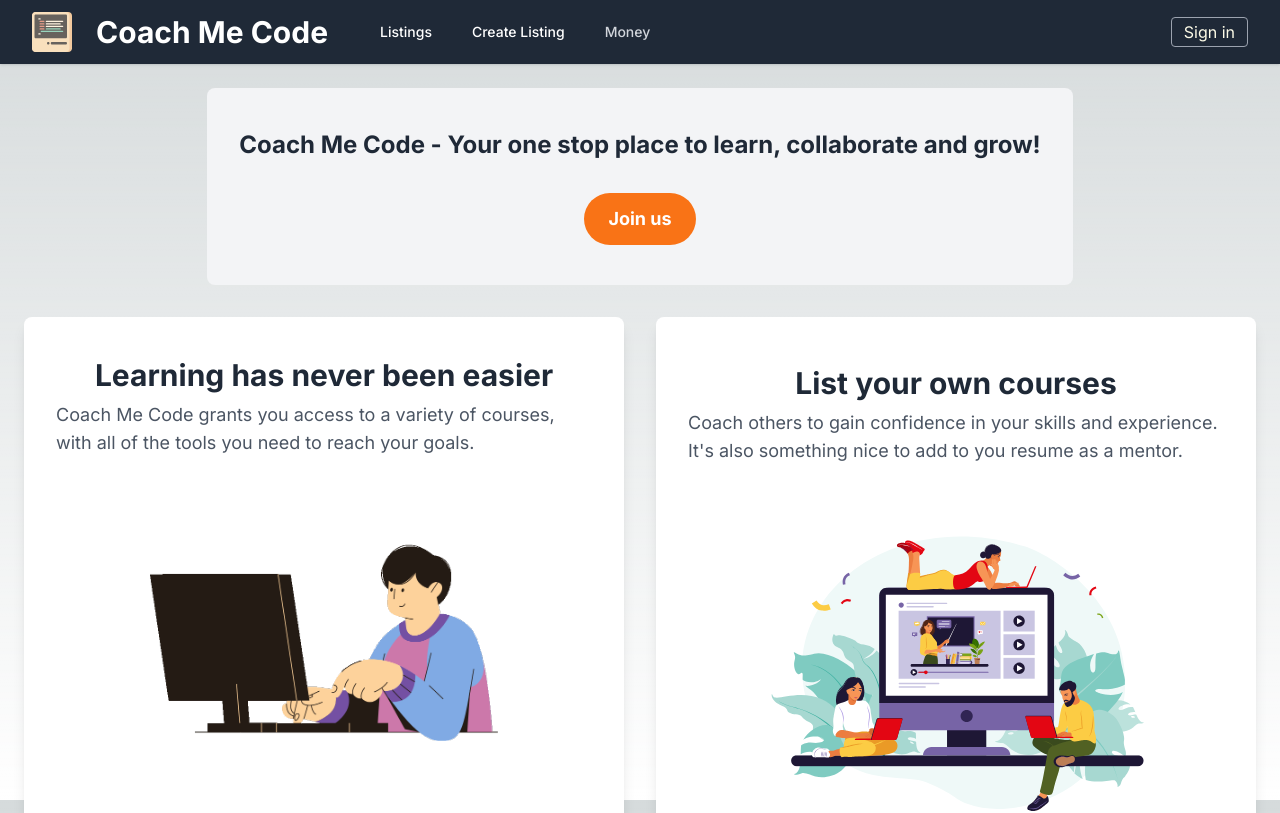
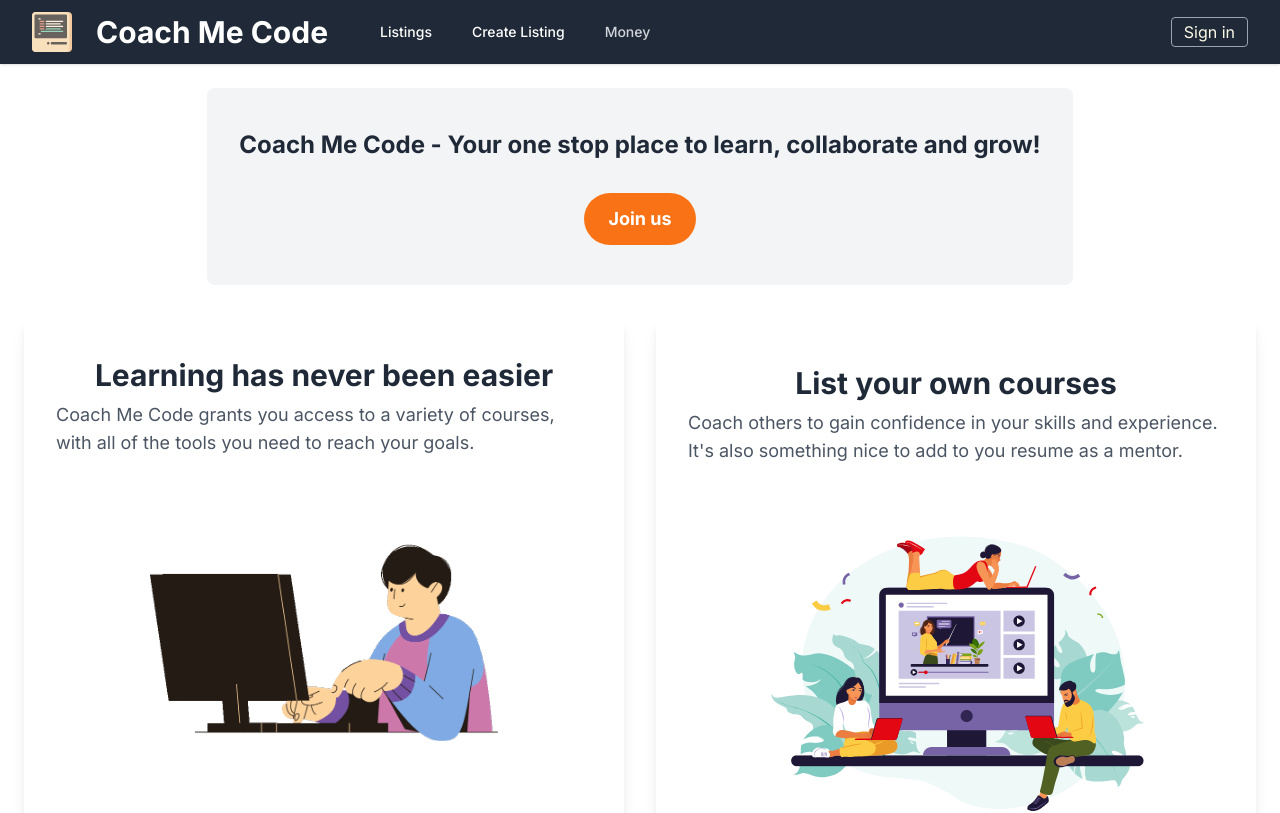
Before and after one commit to Spyabo/coach-me-code, a Next.js app: page / in a window 1280 px wide. Shown: the top 813 px of the page. Built offline with nearby package versions, Linux system fonts and the light colour scheme; no server answers.

Commit message:
updata global css

```diff
--- a/src/app/globals.css
+++ b/src/app/globals.css
@@ -22,8 +22,6 @@
 body {
   color: rgb(var(--foreground-rgb));
   background: linear-gradient(
-      to bottom,
-      transparent,
       rgb(var(--background-end-rgb))
     )
     rgb(var(--background-start-rgb));
```
